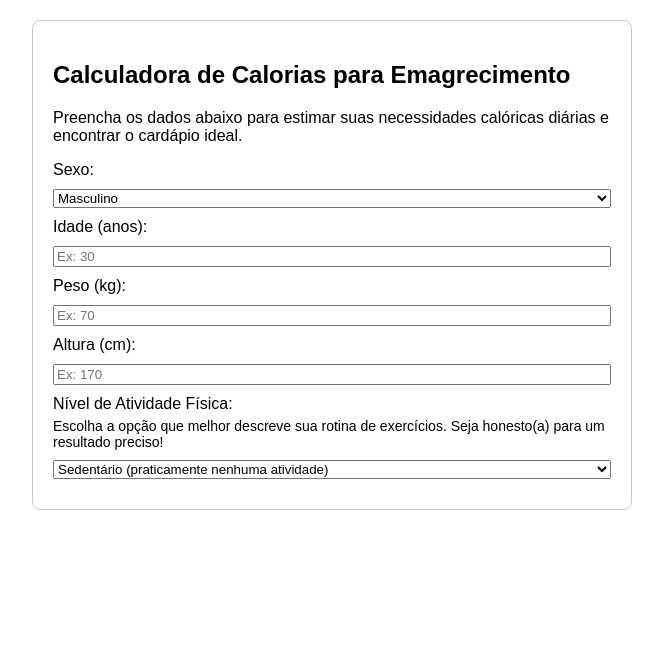
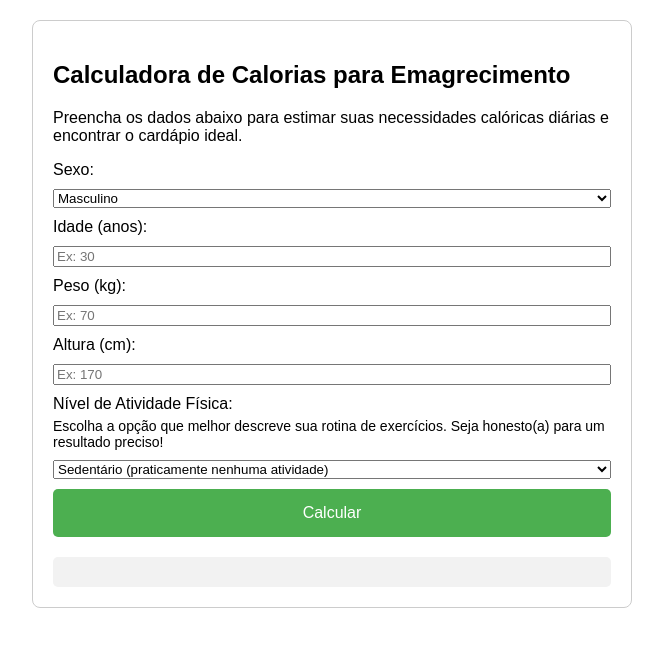
Before and after one commit to prodriguesp2016-pixel/calculadora-de-calorias, a plain HTML site: page index.html in a window 1280 px wide. Shown: the whole page, without its empty margins (308-971 px from the left). Drawn offline with Linux system fonts and the light colour scheme.

Commit message:
Update index.html

```diff
--- a/index.html
+++ b/index.html
@@ -43,4 +43,65 @@
         <option value="1.2">Sedentário (praticamente nenhuma atividade)</option>
         <option value="1.375">Levemente Ativo (exercício 1-2x por semana)</option>
         <option value="1.55">Moderadamente Ativo (exercício 3-5x por semana)</option>
-        <option value="1.725">Muito Ativo (
+        <option value="1.725">Muito Ativo (exercício 6-7x por semana)</option>
+        <option value="1.9">Extremamente Ativo (treino intenso diário)</option>
+    </select>
+
+    <button onclick="calcularCalorias()">Calcular</button>
+
+    <div id="resultado">
+        </div>
+</div>
+
+<script>
+    function calcularCalorias() {
+        const sexo = document.getElementById('sexo').value;
+        const idade = parseFloat(document.getElementById('idade').value);
+        const peso = parseFloat(document.getElementById('peso').value);
+        const altura = parseFloat(document.getElementById('altura').value);
+        const fatorAtividade = parseFloat(document.getElementById('atividade').value);
+
+        if (isNaN(idade) || isNaN(peso) || isNaN(altura) || idade <= 0 || peso <= 0 || altura <= 0) {
+            document.getElementById('resultado').innerHTML = '<h3>Por favor, insira valores válidos.</h3>';
+            return;
+        }
+
+        let tmb;
+        if (sexo === 'masculino') {
+            tmb = (10 * peso) + (6.25 * altura) - (5 * idade) + 5;
+        } else {
+            tmb = (10 * peso) + (6.25 * altura) - (5 * idade) - 161;
+        }
+
+        const gct = tmb * fatorAtividade;
+        let caloriasEmagrecer = gct - 500;
+
+        if (caloriasEmagrecer < 1450) {
+            caloriasEmagrecer = 1450;
+        }
+
+        const cardapiosDisponiveis = [1500, 1600, 1700, 1800, 1900, 2000];
+        let cardapioMaisProximo = cardapiosDisponiveis[0];
+        let menorDiferenca = Math.abs(caloriasEmagrecer - cardapioMaisProximo);
+
+        for (let i = 1; i < cardapiosDisponiveis.length; i++) {
+            const diferenca = Math.abs(caloriasEmagrecer - cardapiosDisponiveis[i]);
+            if (diferenca < menorDiferenca) {
+                menorDiferenca = diferenca;
+                cardapioMaisProximo = cardapiosDisponiveis[i];
+            }
+        }
+
+        const resultadoHTML = `
+            <h3>Resultado:</h3>
+            <p>Sua estimativa de calorias diárias para emagrecer é:</p>
+            <h3>${Math.round(caloriasEmagrecer)} kcal</h3>
+            <p>O cardápio mais adequado para você é o de:</p>
+            <h3>${cardapioMaisProximo} kcal</h3>
+        `;
+        document.getElementById('resultado').innerHTML = resultadoHTML;
+    }
+</script>
+
+</body>
+</html>
```
